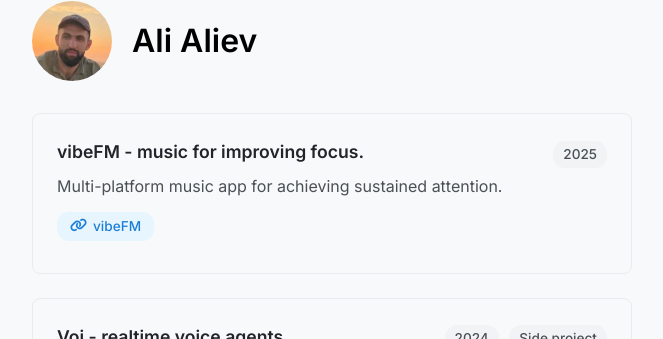
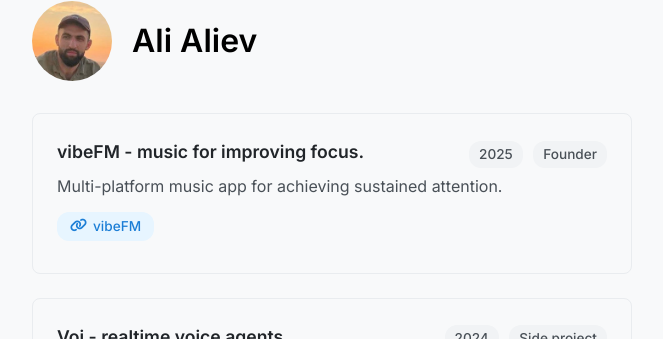
Before and after one commit to alievk/alievk.github.io, a Jekyll site: the page built from index.md, in a window 1280 px wide. Shown: the part 91-430 px from the top of the page, without its empty margins (308-971 px from the left). Built offline with Jekyll 4.4.1, drawn with Linux system fonts in a browser that asks for light colours.

Commit message:
Add Founder tag to project header in index.md

```diff
--- a/index.md
+++ b/index.md
@@ -12,6 +12,7 @@ layout: default
     <h3>vibeFM - music for improving focus.</h3>
     <div class="project-tags">
       <span class="tag tag-gray">2025</span>
+      <span class="tag tag-gray">Founder</span>
     </div>
   </div>
   <div class="project-description">Multi-platform music app for achieving sustained attention.</div>
```
